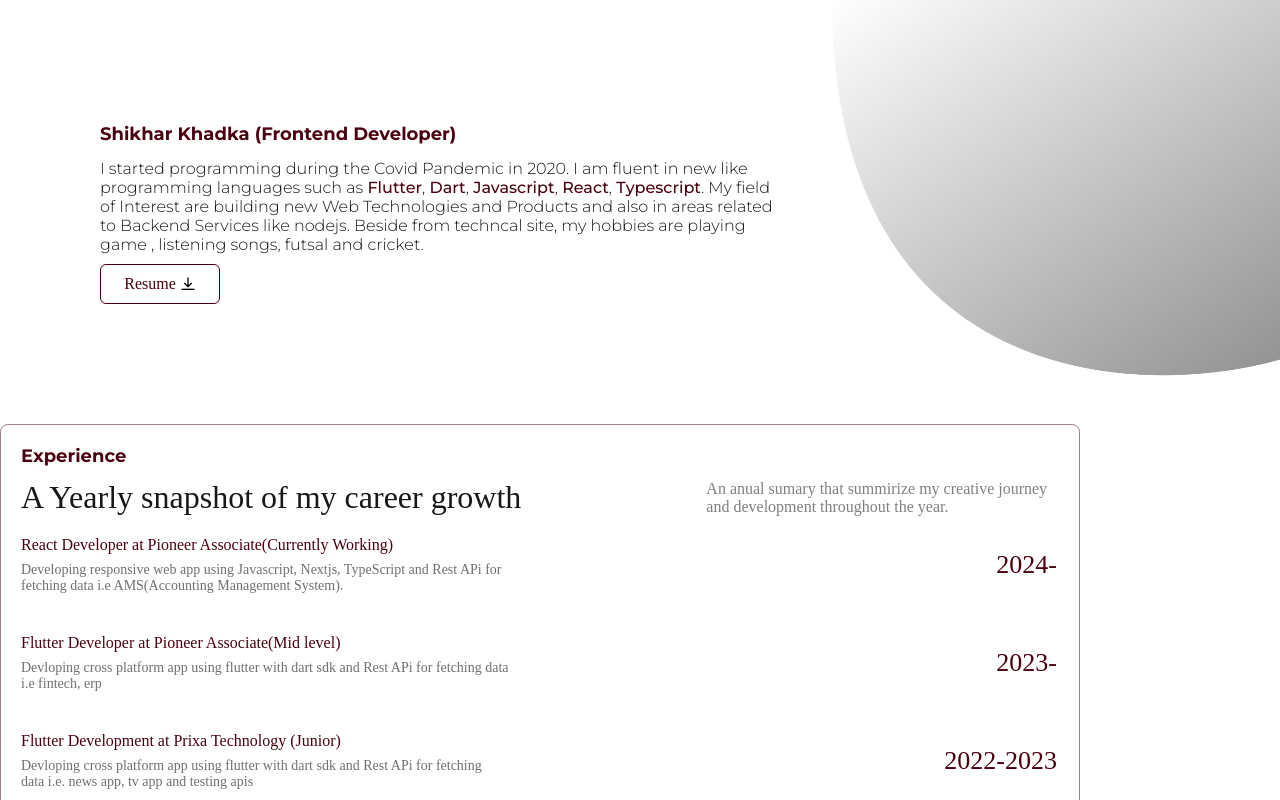
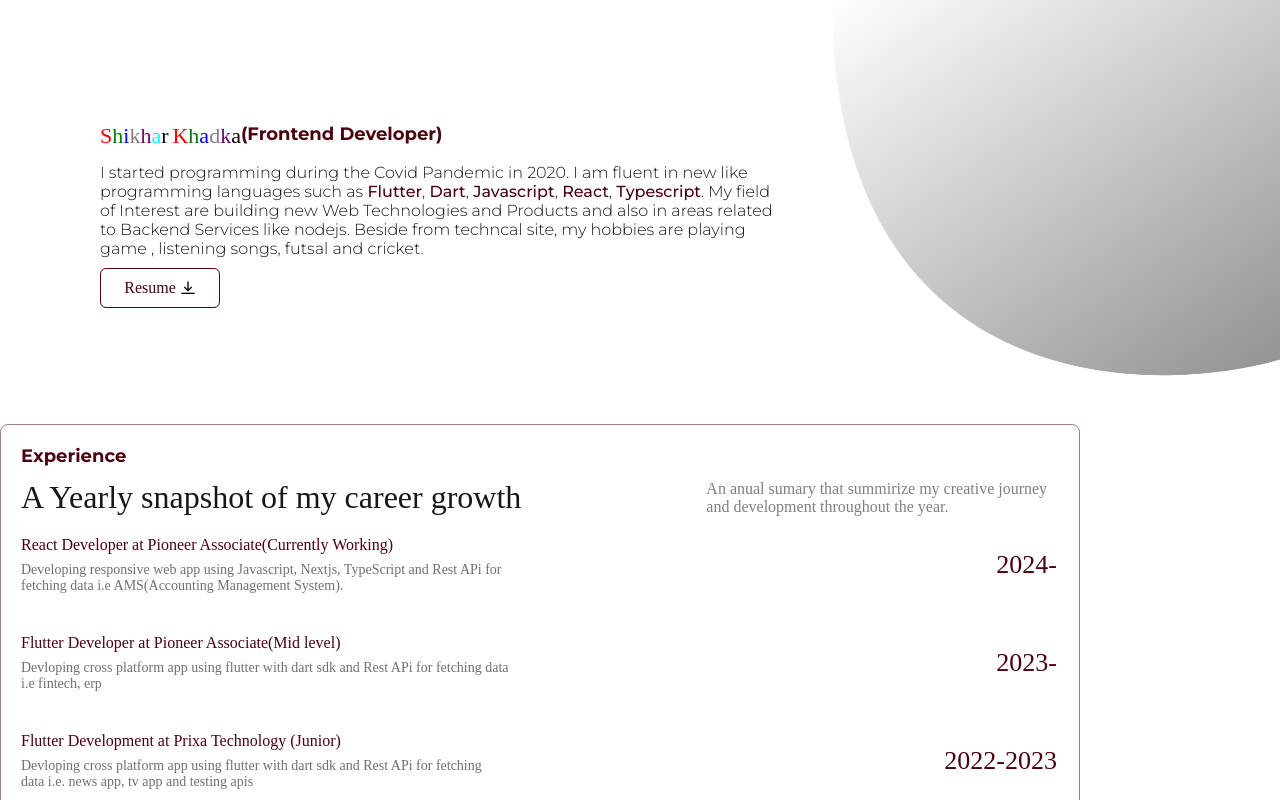
Before and after one commit to ShikharKhadka/portfolio, a Next.js app: page / in a window 1280 px wide. Shown: the top 800 px of the page. Built offline with nearby package versions, Linux system fonts and the light colour scheme.

Commit message:
text  animation updated

```diff
--- /dev/null
+++ b/src/app/component/home/home.module.css
@@ -0,0 +1,65 @@
+.first {
+  color: red;
+}
+
+.second {
+  color: green;
+}
+
+.third {
+  color: blue;
+}
+.fourth {
+  color: grey;
+}
+.fifth {
+  color: purple;
+}
+.sixth {
+  color: aqua;
+}
+.seventh {
+  color: black;
+}
+.eight {
+  color: red;
+}
+.ninth {
+  color: green;
+}
+.tenth {
+  color: blue;
+}
+.eleventh {
+  color: grey;
+}
+.twelvee {
+  color: purple;
+}
+.thirteen {
+  color: black;
+}
+.empty {
+  color: black;
+  font-size: 22px;
+}
+.first,
+.second,
+.third,
+.fourth,
+.fifth,
+.sixth,
+.seventh,
+.eight,
+.ninth,
+.tenth,
+.eleventh,
+.twelvee,
+.thirteen {
+  font-size: 22px;
+}
+
+.normal {
+  font-size: 22px;
+  color: #4b0010;
+}
--- a/src/app/page.tsx
+++ b/src/app/page.tsx
@@ -9,6 +9,7 @@ import { Tools } from "./component/tools/tools";
 import Image from "next/image";
 import { Projectshowcase } from "./component/project_showcase/project_showcase";
 import { Others } from "./component/others/others";
+import homestyles from "../app/component/home/home.module.css";
 
 const CanvasExample = () => {
   const menuList = [
@@ -54,6 +55,26 @@ const CanvasExample = () => {
     },
     showMenu: false,
   });
+  const styleList = [
+    ["first", homestyles.first],
+    ["second", homestyles.second],
+    ["third", homestyles.third],
+    ["fourth", homestyles.fourth],
+    ["fifth", homestyles.fifth],
+    ["sixth", homestyles.sixth],
+    ["seventh", homestyles.seventh],
+    ["eight", homestyles.eight],
+    ["ninth", homestyles.ninth],
+    ["tenth", homestyles.tenth],
+    ["eleventh", homestyles.eleventh],
+    ["twelvee", homestyles.twelvee],
+    ["thirteen", homestyles.thirteen],
+  ];
+
+  const [text, setText] = useState("");
+
+  const name = "ShikharKhadka";
+  const title = "(Frontend Developer)";
 
   const onClick = (index: number) => {
     seti(index);
@@ -281,6 +302,38 @@ const CanvasExample = () => {
     }
   }, []);
 
+  useEffect(() => {
+    styleList.forEach((e, index) => {
+      const classname = e[1];
+      const id = e[0];
+      const el = document.getElementById(id);
+      document.getElementById(id);
+
+      if (el) {
+        setTimeout(() => {
+          el.className = classname;
+        }, (index + 1) * 100);
+      }
+    });
+  }, []);
+  useEffect(() => {
+    const textList = title.split("");
+    const timeouts: NodeJS.Timeout[] = [];
+    setTimeout(() => {
+      textList.forEach((char, index) => {
+        const timeoutId = setTimeout(() => {
+          setText((prev) => prev + char);
+        }, 100 * index);
+        timeouts.push(timeoutId);
+      });
+    }, 1800);
+
+    // Cleanup on unmount
+    return () => {
+      timeouts.forEach(clearTimeout);
+    };
+  }, []);
+
   // const imageLoader = ({
   //   src,
   //   width,
@@ -354,7 +407,34 @@ const CanvasExample = () => {
                 ))}
               </div>
               <div>
-                <div className="h1">Shikhar Khadka (Frontend Developer)</div>
+                <div style={{ display: "flex" }}>
+                  {name.split("").map((e, index) => {
+                    if (index == 7) {
+                      return (
+                        <div
+                          className={homestyles.empty}
+                          key={index}
+                          id={styleList[index][0]}
+                          style={{ paddingLeft: "4px" }}
+                        >
+                          {e}
+                        </div>
+                      );
+                    }
+                    return (
+                      <div
+                        className={homestyles.empty}
+                        key={index}
+                        id={styleList[index][0]}
+                      >
+                        {e}
+                      </div>
+                    );
+                  })}
+                  <div className="h1">{text}</div>
+                </div>
+
+                {/* <div className="h1">Shikhar Khadka (Frontend Developer)</div> */}
                 <div className={`text ${styles.box}`}>
                   I started programming during the Covid Pandemic in 2020. I am
                   fluent in new like programming languages such as
```
Also changed, not shown: src/app/hooks/animated_text.tsx (added).
